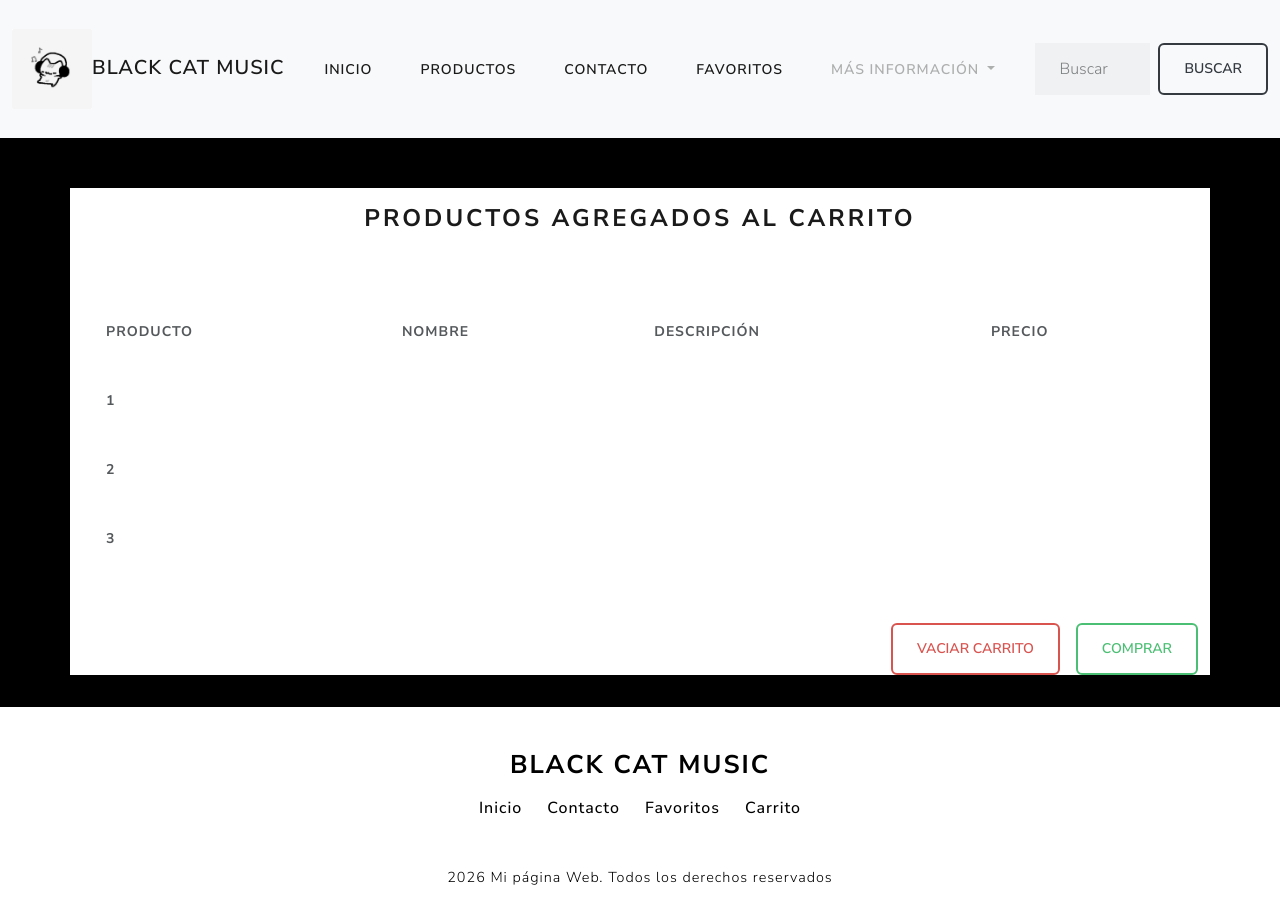
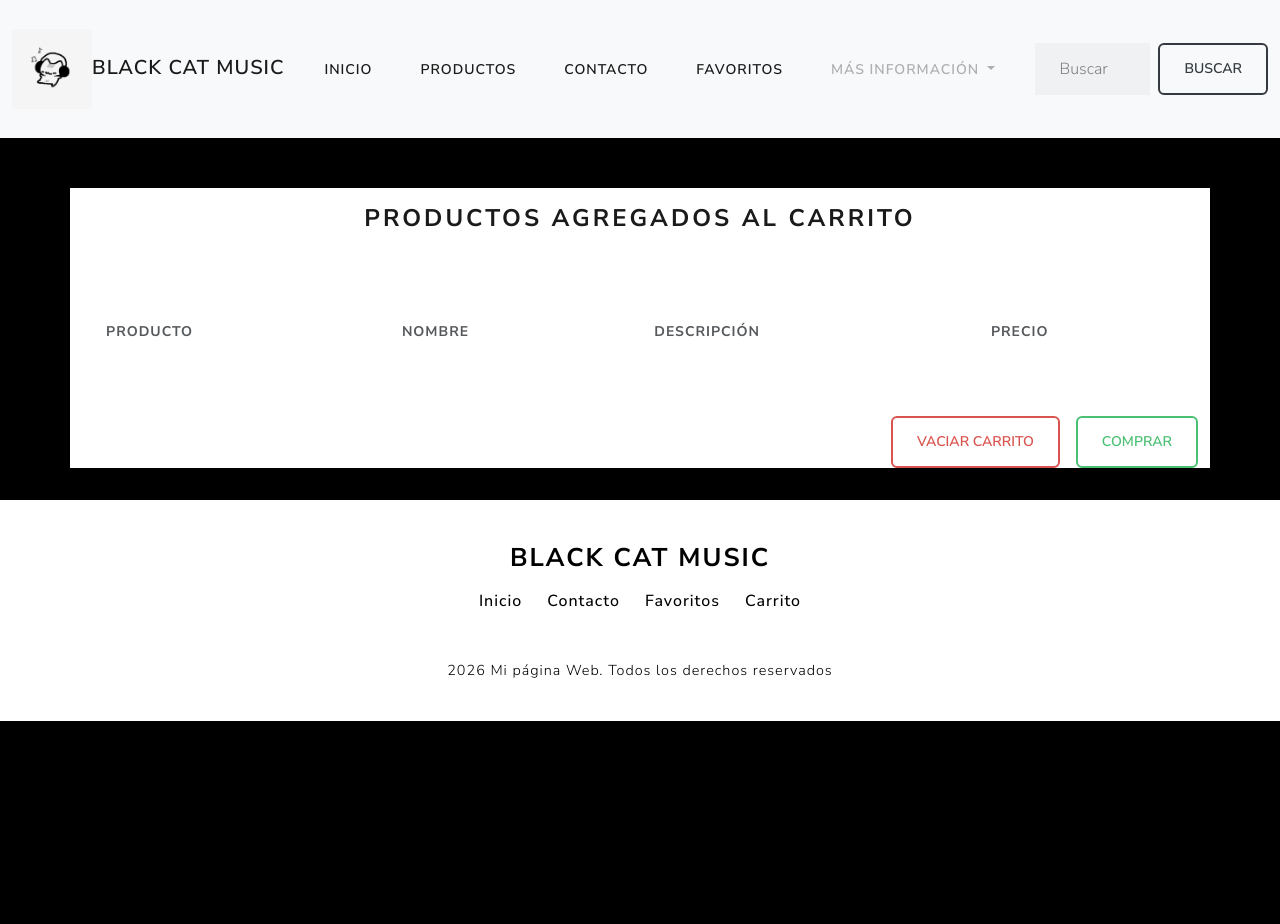
Before and after one commit to catalinapetasny/TiendaDeMusica, an Angular app: page /carrito in a window 1280 px wide. Shown: the top 924 px of the page. After the commit the page ends 800 px from the top, so only its background shows below. Built offline with nearby package versions, Linux system fonts and the light colour scheme; a web font is replaced by a local one.

Commit message:
Terminar el diseño de carrito

```diff
--- a/src/app/compartidos/carrito/carrito.html
+++ b/src/app/compartidos/carrito/carrito.html
@@ -15,24 +15,9 @@
       </tr>
     </thead>
     <tbody>
-      <tr>
-        <th scope="row">1</th>
-        <td></td>
-        <td></td>
-        <td></td>
-      </tr>
-      <tr>
-        <th scope="row">2</th>
-        <td></td>
-        <td></td>
-        <td></td>
-      </tr>
-      <tr>
-        <th scope="row">3</th>
-        <td></td>
-        <td></td>
-        <td></td>
-      </tr>
+      <!-- @for (p of Productos; track p.id){
+        <img src="{{ p.imagen }}" alt="">
+      } -->
     </tbody>
   </table>
 
--- a/src/app/paginas/productos/productos.html
+++ b/src/app/paginas/productos/productos.html
@@ -9,7 +9,10 @@
                 <h5 class="card-title">{{ p.nombre }}</h5>
                 <p class="card-text">{{ p.descripcion }}</p>
                 <p class="card-text">{{ p.precio }}</p>
-                <a routerLink="../carrito" class="btn btn-primary">Agregar al carrito</a>
+                <!-- <a routerLink="../carrito" class="btn btn-primary">Agregar al carrito</a> -->
+                <button (click)="agregarAcarrito(p)" >
+                    Agregar al Carrito
+                </button>
             </div>
         </div>
         }
--- a/src/app/paginas/productos/productos.ts
+++ b/src/app/paginas/productos/productos.ts
@@ -1,6 +1,7 @@
 import { Component } from '@angular/core';
 import { Producto } from '../../models/producto';
 import { RouterLink } from '@angular/router';
+import { Carrito } from '../../servicios/carrito';
 
 @Component({
   selector: 'app-productos',
@@ -8,7 +9,12 @@ import { RouterLink } from '@angular/router';
   templateUrl: './productos.html',
   styleUrl: './productos.css',
 })
+
 export class Productos {
+
+  constructor(
+    private carritoService: Carrito
+  ) {}
 
   Productos: Producto[] = [
     {
@@ -83,4 +89,8 @@ export class Productos {
     // }
   ]
 
+  agregarACarrito(p: Producto) {
+    this.carritoService.agregarAcarrito(p)
+  }
+
 }
--- a/src/app/servicios/carrito.ts
+++ b/src/app/servicios/carrito.ts
@@ -1,9 +1,37 @@
 import { Injectable } from "@angular/core";
-// import { Component, inject } from "@angular/core";
+import { RouterLink } from "@angular/router";
+import { Producto } from "../models/producto";
 
 @Injectable({
   providedIn: "root",
 })
+
 export class Carrito {
+  Productos: Producto[] = []
 
+  agregarAcarrito(p: Producto){
+    this.Productos.push(p)
+  }
+
+  obtenerCarrito () {
+    return this.Productos
+  }
+
+  aumentarCantidad(id: number){
+    const prod = this.Productos.find(p => p.id === id);
+    if (prod) {
+      // prod.cantidad++;
+    }
+  }
+
+  disminuirCantidad(id: number){
+    const prod = this.Productos.find(p => p.id !== id);
+    if (prod) {
+      //prod.cantidad--
+    }
+  }
+
+  eliminarProducto(id: number) {
+    this.Productos = this.Productos.filter(p => p.id !== id);
+  }
 }
```
